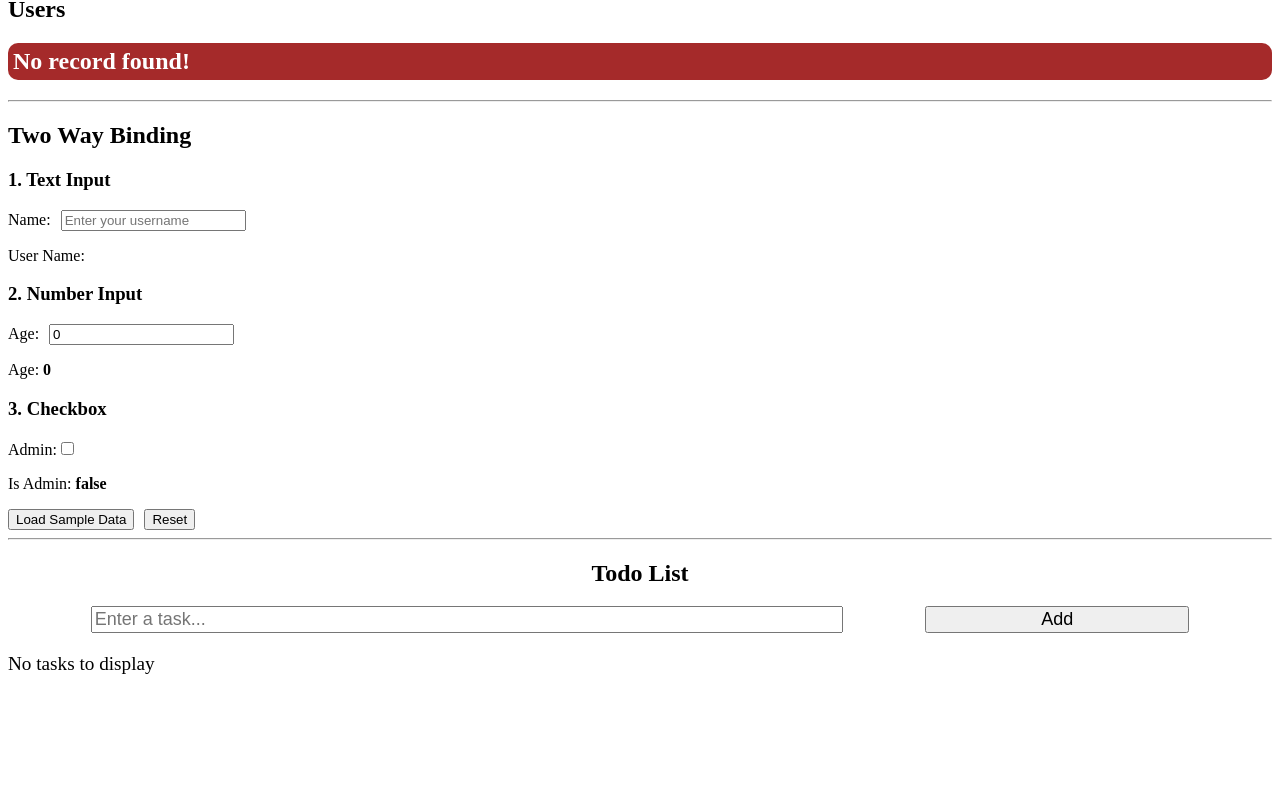
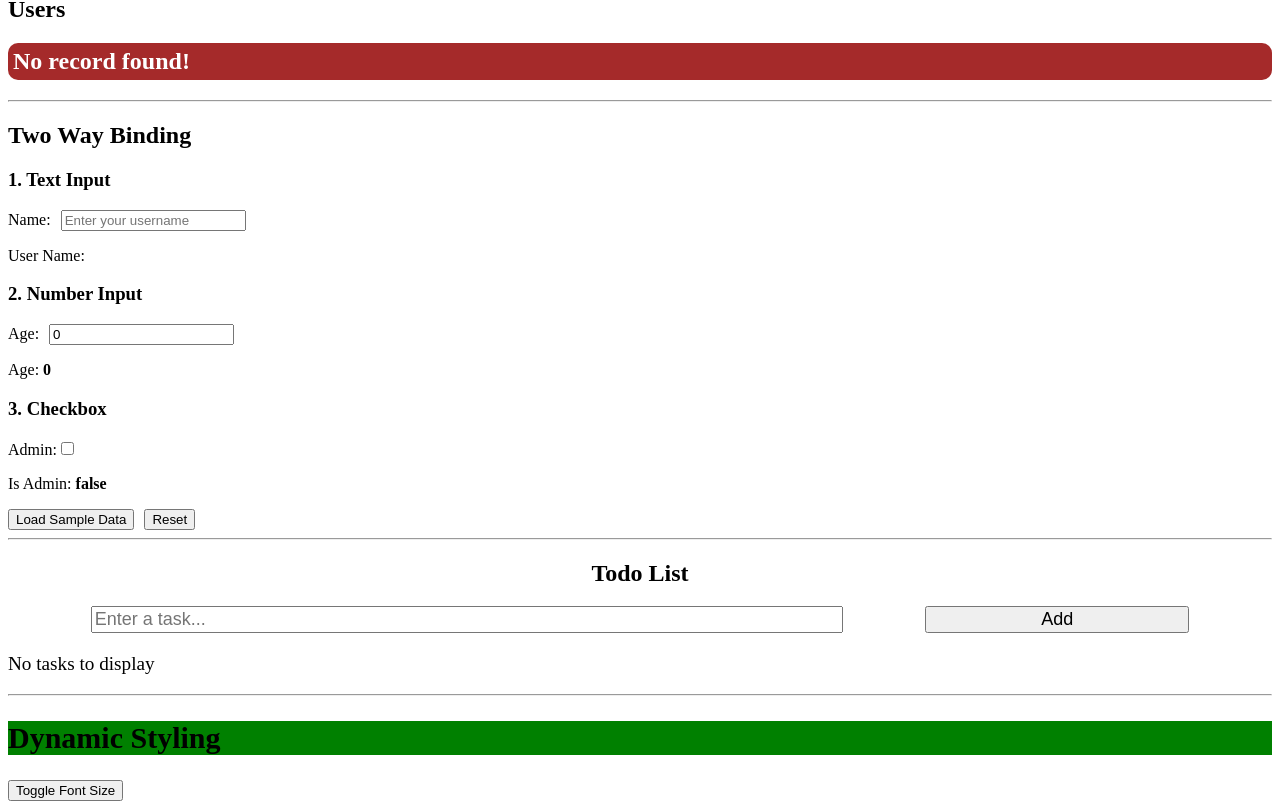
Before and after one commit to PmCoder26/angular-basics, an Angular app: page / in a window 1280 px wide. Shown: the part 193-1002 px from the top of the page. Before the commit the page ends 887 px from the top, so only its background shows below. Built offline with nearby package versions, Linux system fonts and the light colour scheme.

Commit message:
feat(dynamic-styling): implement dynamic styling with toggle functionality

```diff
--- a/src/app/app.html
+++ b/src/app/app.html
@@ -163,3 +163,23 @@
   }
 
 </div>
+
+<hr>
+
+<!-- Dynamic Styling -->
+<div>
+
+  <!-- Heading with dynamic styles -->
+  <h2
+    [style.backgroundColor]="bgColor"
+    [style.fontSize]="zoom ? headingSizeBig : headingSizeSmall"
+  >
+    Dynamic Styling
+  </h2>
+
+  <!-- Toggle the font size -->
+  <button (click)="toggleHeadingSize()">
+    Toggle Font Size
+  </button>
+
+</div>
--- a/src/app/app.ts
+++ b/src/app/app.ts
@@ -65,4 +65,31 @@ export class App {
     this.warningMessge = '';
   }
 
+// ===============================
+// Dynamic Styling
+// ===============================
+
+// Background color applied to the heading.
+bgColor = 'green';
+
+// Default font size (not currently used in the template, but can be used if needed).
+fontSize = '30px';
+
+// Font size when the heading is enlarged.
+headingSizeBig = '80px';
+
+// Font size when the heading is in its normal state.
+headingSizeSmall = '30px';
+
+// Controls whether the heading is displayed in large or small size.
+// true  -> headingSizeBig
+// false -> headingSizeSmall
+zoom = false;
+
+// Toggles the heading size between large and small.
+toggleHeadingSize() {
+  this.zoom = !this.zoom;
 }
+
+
+}
```
